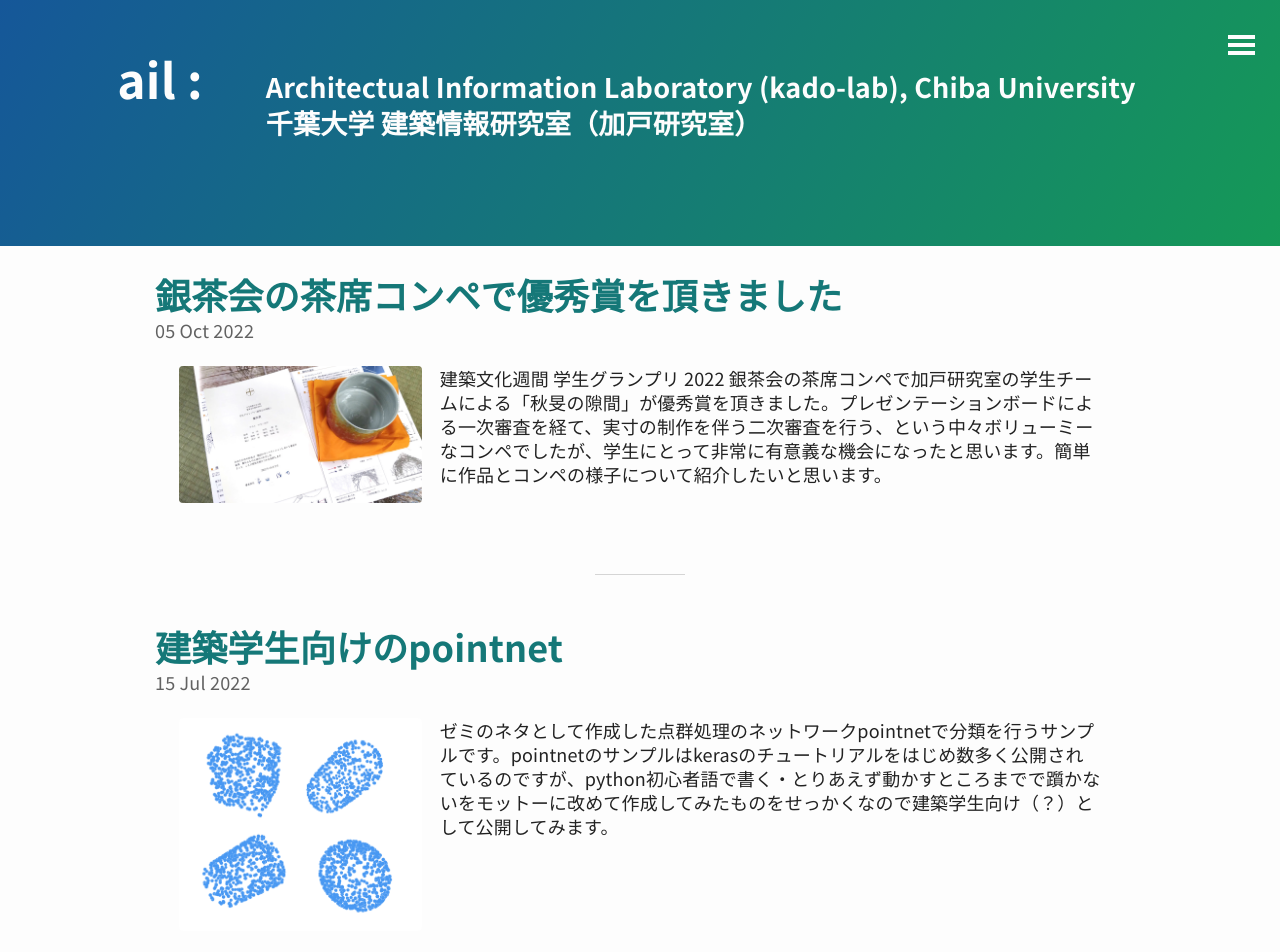
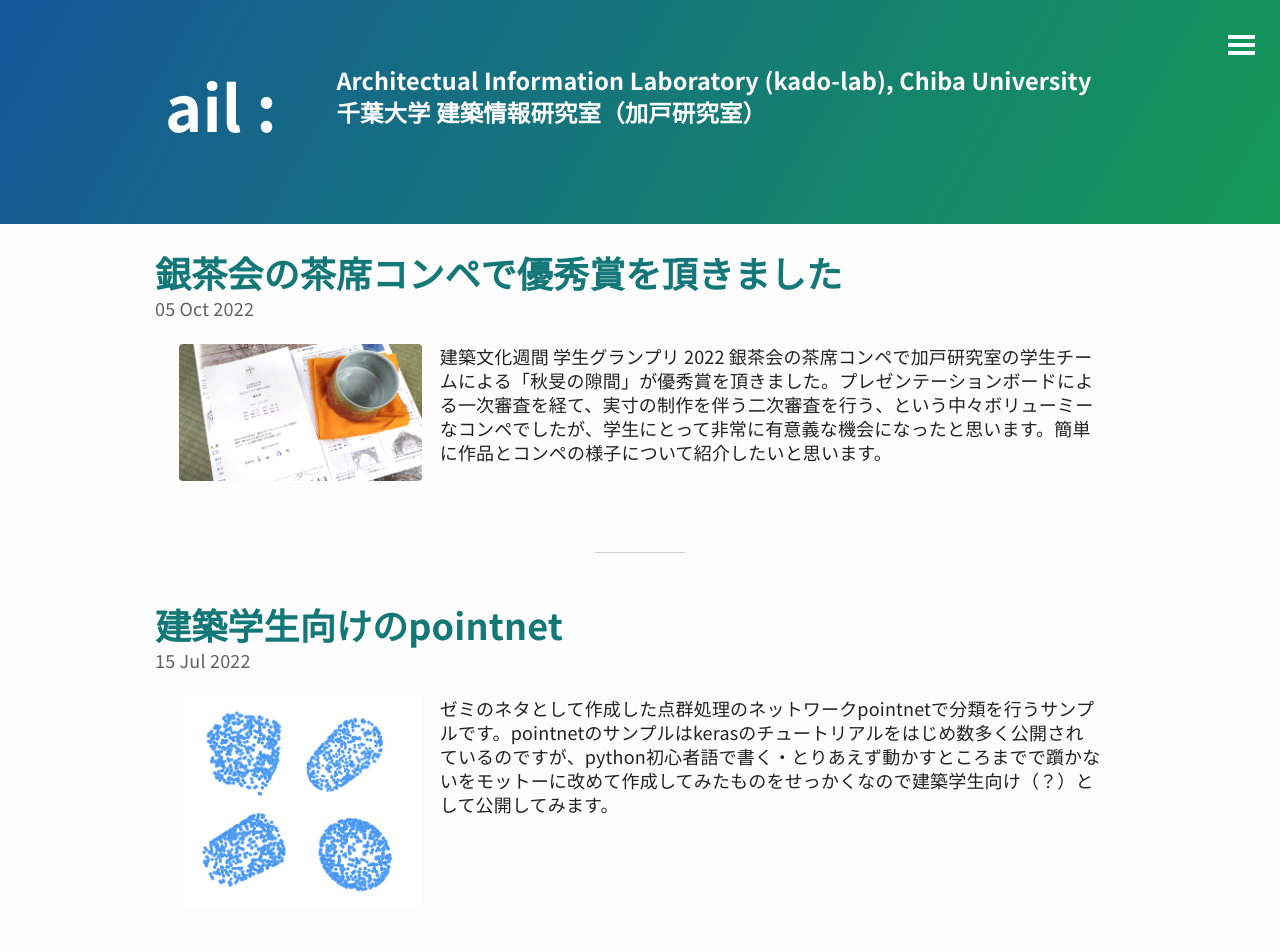
Before and after one commit to ail-and-colleagues/ail-and-colleagues.github.io, a Jekyll site: the page built from index.html, in a window 1280 px wide. Shown: the top 952 px of the page. Built offline with Jekyll 4.4.1, drawn with Linux system fonts in a browser that asks for light colours; the list of posts is cut into pages by our own code.

Commit message:
fix header.

```diff
--- a/_sass/custom.scss
+++ b/_sass/custom.scss
@@ -14,6 +14,6 @@
 
 .head_right{
     padding: 1em;
-    font-size: 1.5em;
+    font-size: 1.3em;
     text-align: start;
 }
--- a/_sass/typography.scss
+++ b/_sass/typography.scss
@@ -84,11 +84,6 @@
 	margin-bottom: 1.3334em; /* 24px/18px */
 }
 
-h1 {
-	font-size: 2.6667em; /* 48px/18px */
-	line-height: 1em; /* 48px/48px */
-	padding: 0.25em 0; /* 12px/48px * 2 (Use padding instead of margin to maintain proximity with paragraph) */
-}
 
 h2 {
 	font-size: 2em; /* 36px/18px */
```
